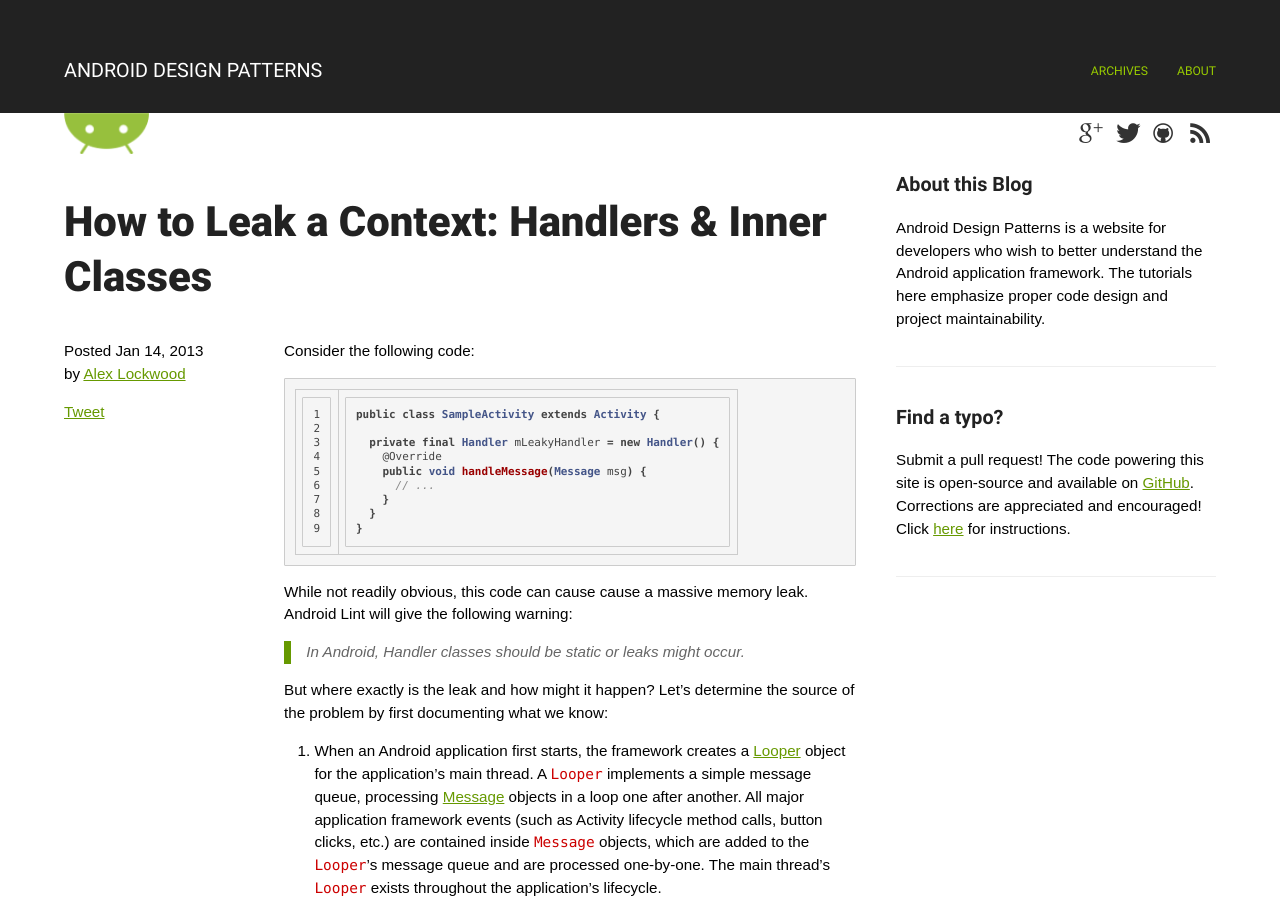
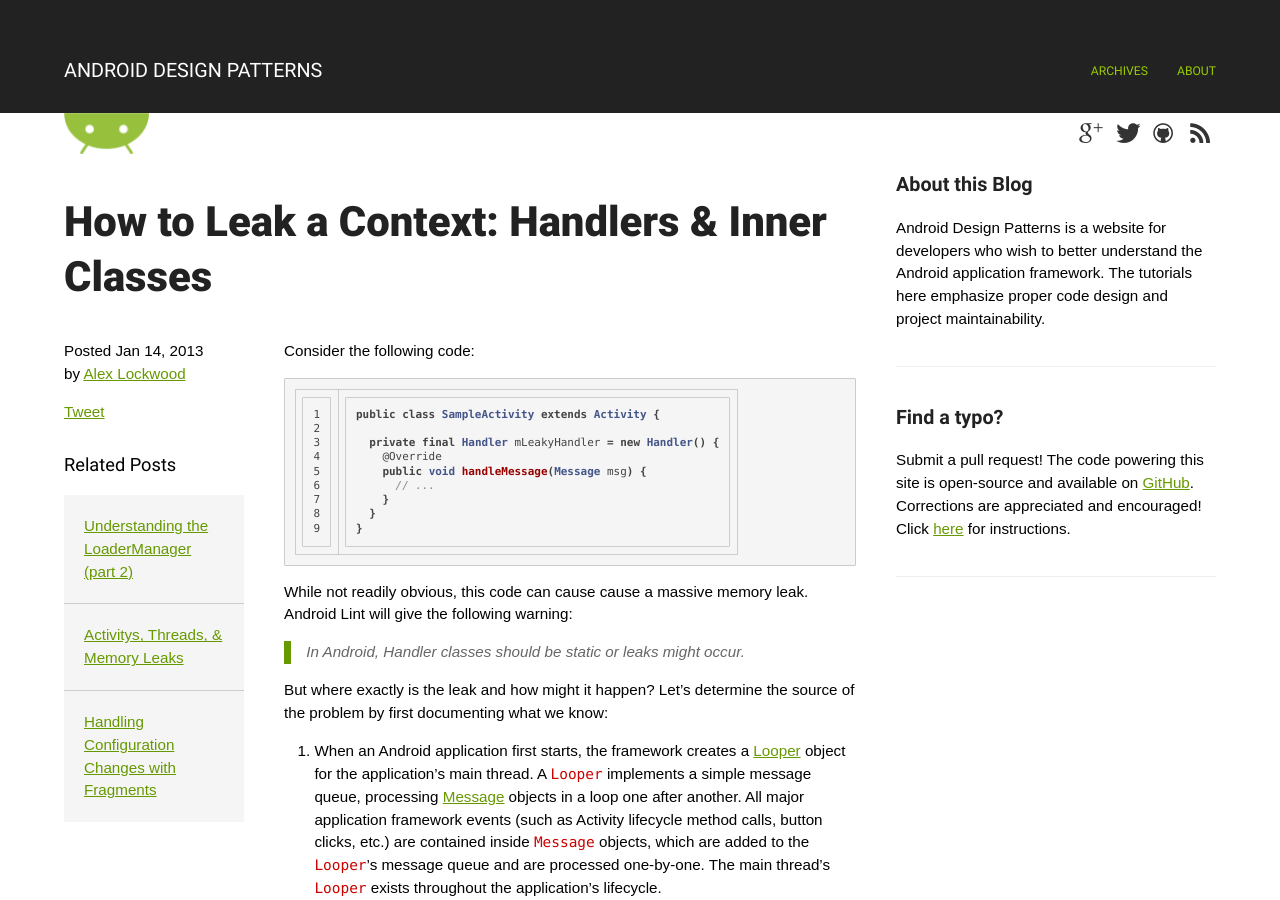
Before and after one commit to alexjlockwood/AndroidDesignPatterns, a Jekyll site: the page built from _posts/2013-01-14-how-to-leak-a-context-handlers-inner-classes.md, in a window 1280 px wide and 900 px high. Built offline with Jekyll 4.4.1, drawn with Linux system fonts in a browser that asks for light colours; some web fonts are replaced; Markdown is read by kramdown in place of the engine named in the settings; comment, search, counter and statistics services are not loaded.

Commit message:
Add related posts

```diff
--- a/_posts/2013-01-14-how-to-leak-a-context-handlers-inner-classes.md
+++ b/_posts/2013-01-14-how-to-leak-a-context-handlers-inner-classes.md
@@ -3,7 +3,10 @@ layout: post
 title: 'How to Leak a Context: Handlers & Inner Classes'
 date: 2013-01-14
 permalink: /2013/01/inner-class-handler-memory-leak.html
-updated: 2014-01-05 @ 11:30am
+updated: '2014-01-05'
+related: ['/2012/07/understanding-loadermanager.html',
+	  '/2013/04/activitys-threads-memory-leaks.html',
+	  '/2013/04/retaining-objects-across-config-changes.html']
 ---
 Consider the following code:
 
```
